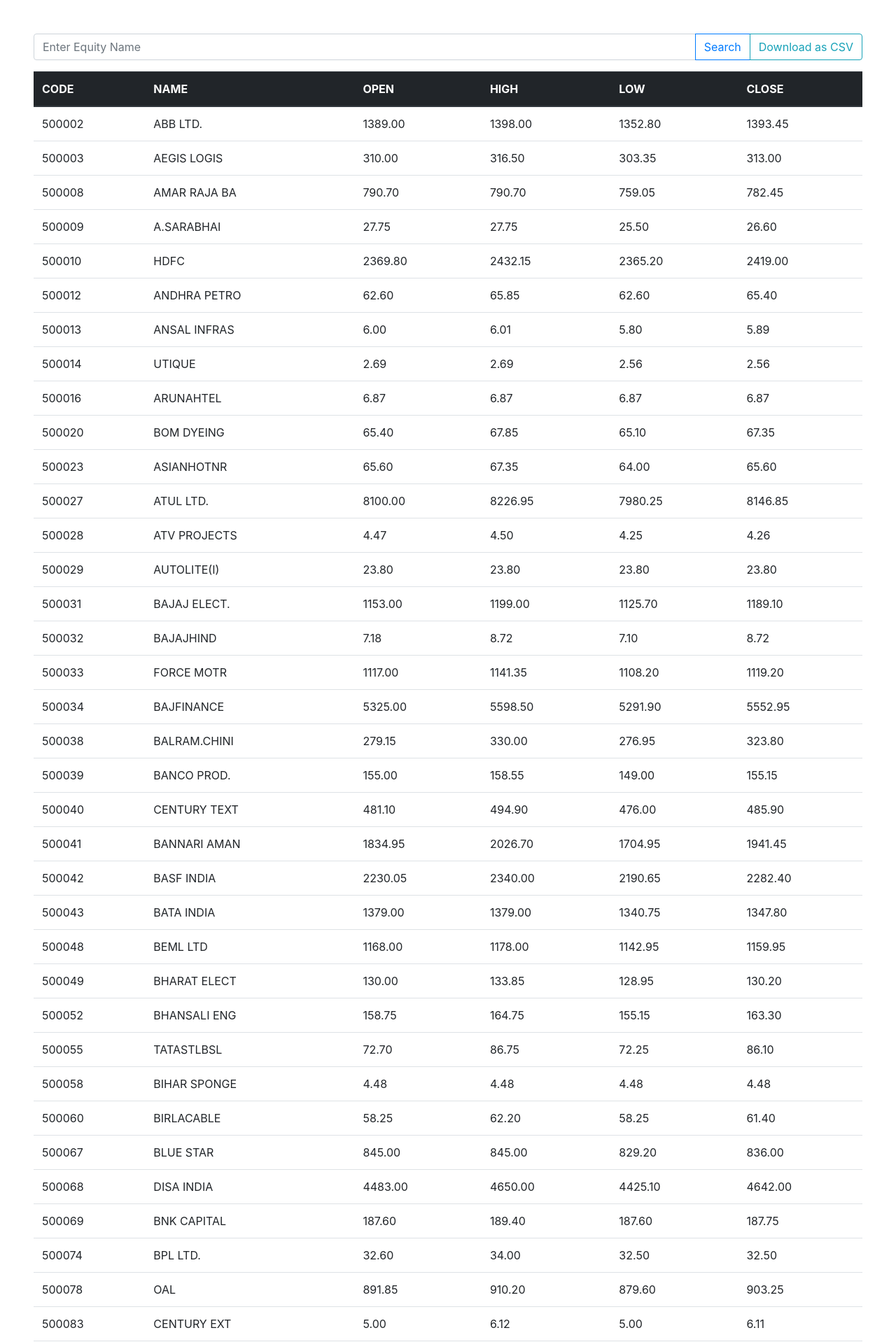
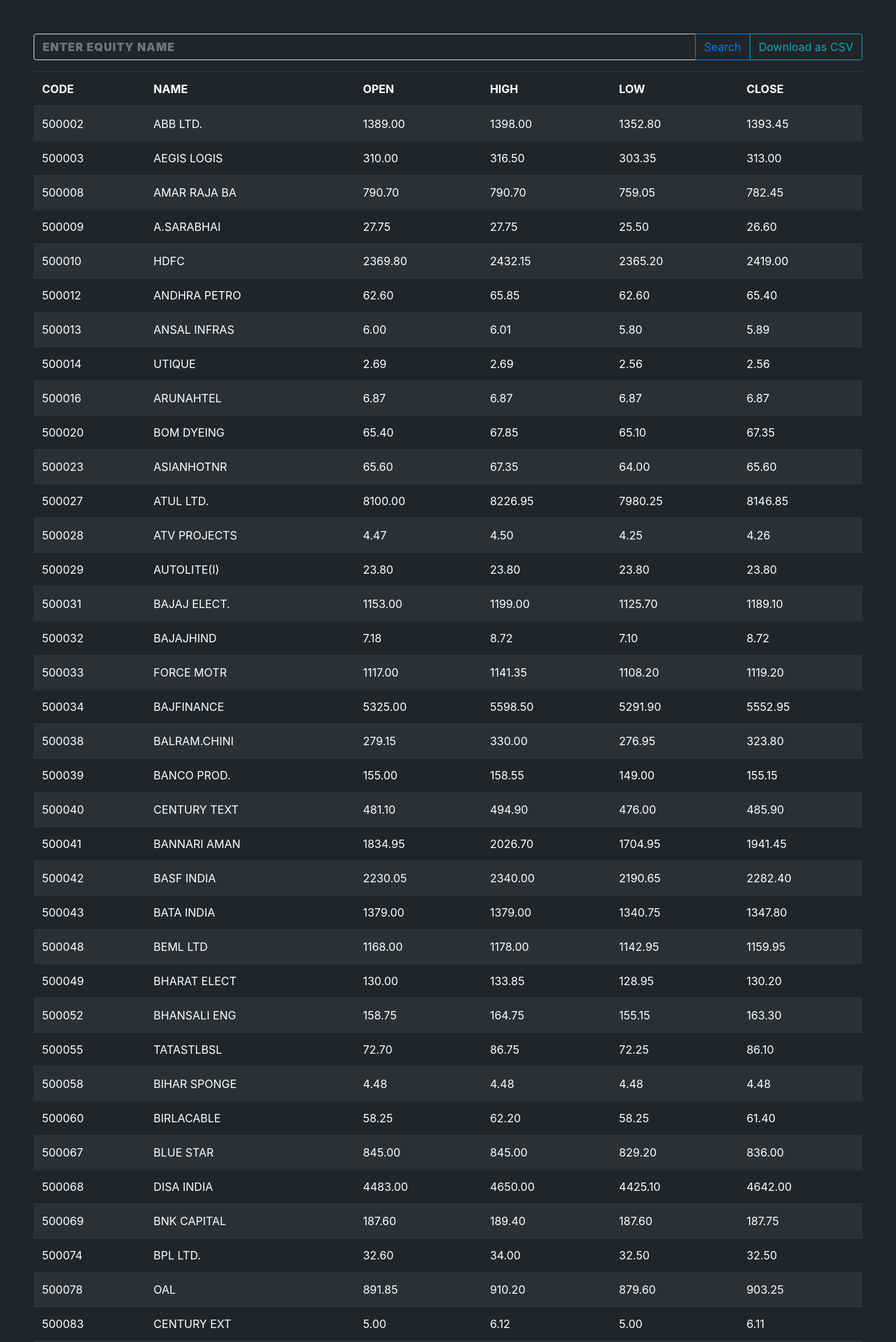
Before and after one commit to Universe-89/Nse-Equity-Data, a Django app: page / in a window 1280 px wide. Shown: the top 1918 px of the page at 70% size. Run offline with Django 3.2, Linux system fonts and the light colour scheme; data comes from the database, SQL or seed files in the repository; some libraries are stand-ins or nearby versions.

Commit message:
front end complete

```diff
--- a/frontpage/templates/frontpage/home.html
+++ b/frontpage/templates/frontpage/home.html
@@ -13,6 +13,7 @@
 <style>
     .body {
         margin: 3em;
+        background-color:#212529;
     }
 </style>
 
@@ -20,16 +21,17 @@
     <form name="form" method="POST" action="#">
         {% csrf_token %}
         <div class="input-group mb-3">
-            <input type="input" class="form-control" placeholder="Enter Equity Name" aria-label="Enter Equity Name"
+            <input type="input" class="form-control"placeholder="Enter Equity Name" style = "background-color:#212529 ; color : whitesmoke; font-weight: 900;text-transform: uppercase;letter-spacing: 1px;" aria-label="Enter Equity Name"
                 aria-describedby="basic-addon2" id="name" name="name">
             <div class="input-group-append">
                 <button class="btn btn-outline-primary" type="submit" type="button">Search</button>
-                <button class="btn btn-outline-info" type="button" type="button" onclick = "download_table_as_csv()">Download as CSV</button>
+                <button class="btn btn-outline-info" type="button" type="button"
+                    onclick="download_table_as_csv()">Download as CSV</button>
             </div>
         </div>
-        <table class="table" id = "data">
+        <table class="table table-striped table-dark" id="data">
             {% if result|length == 0 %}
-            <tr align = "center">
+            <tr align="center">
                 <p>
                     <h3>No Equity Found With Given Name</h3>
                 </p>
```
